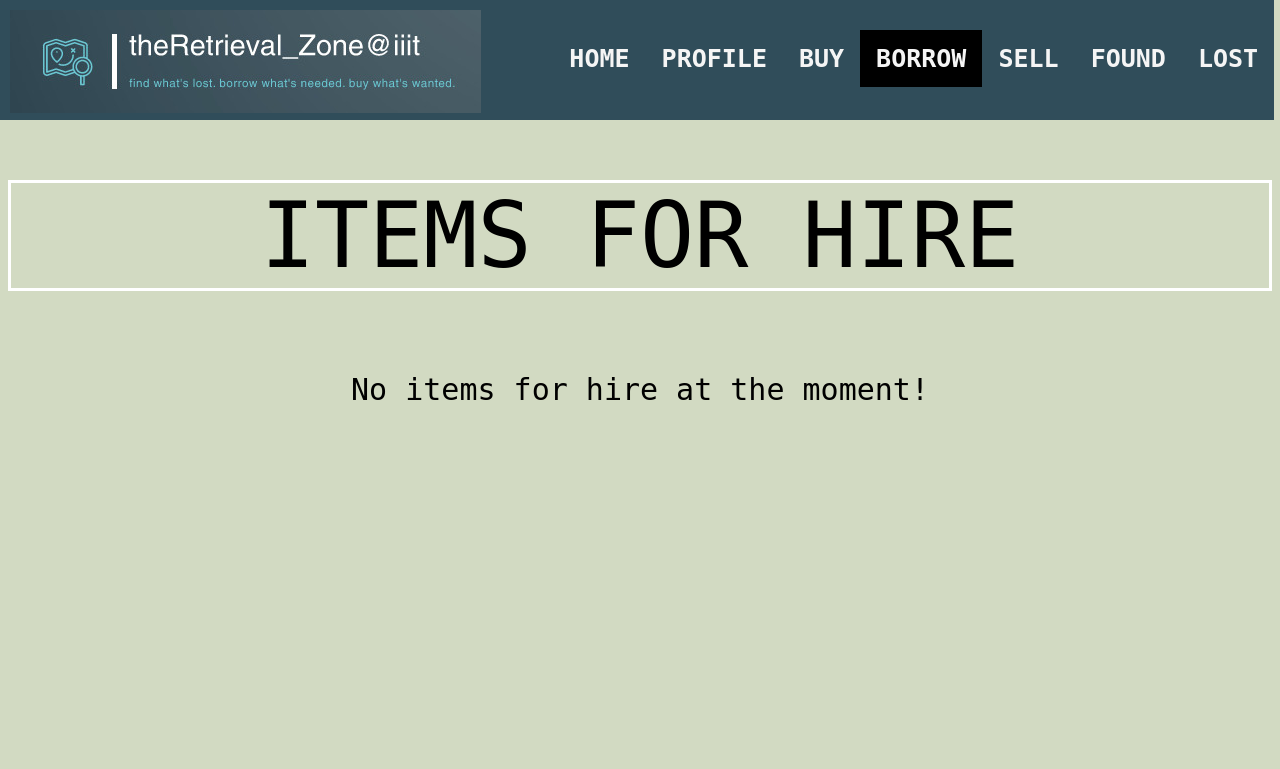
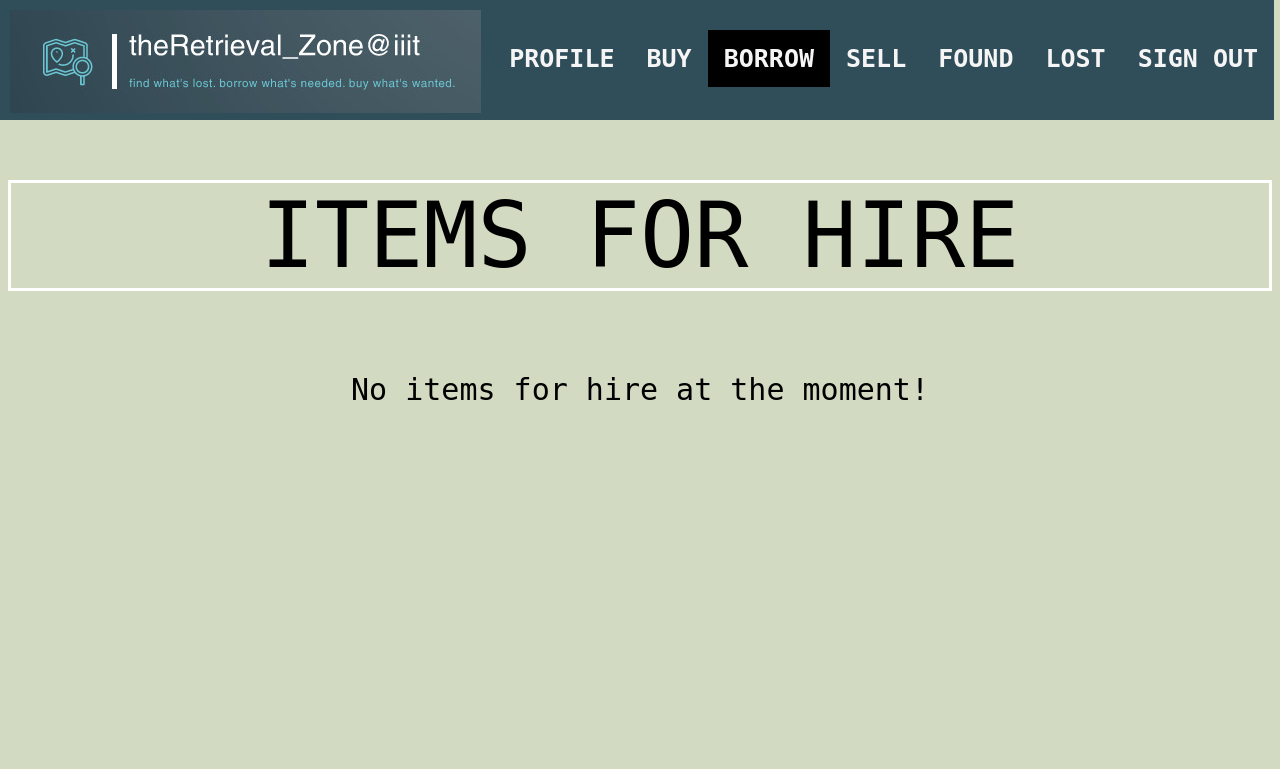
Before and after one commit to hemanth-sunkireddy/ISS_Hackhaton, a Flask app: page /borrow.html in a window 1280 px wide. Shown: the top 769 px of the page. Run offline with Flask 3, Linux system fonts and the light colour scheme; data that the repository does not hold is empty.

Commit message:
Update borrow.html

```diff
--- a/templates/borrow.html
+++ b/templates/borrow.html
@@ -49,6 +49,7 @@
 
 	body{
 	background-color:#D2DAC2;
+	overflow-x: hidden;
 }
 
 
@@ -63,6 +64,7 @@
 		</style>
 		  <ul>
 			<img src="../static/logo.jpeg" style="margin-top:10px;margin-left:10px;">
+			<li><a href="/index.html">SIGN OUT</a></li>
 			<li><a href="/lostView.html">LOST</a></li>
 			<li><a href="/foundView.html">FOUND</a></li>
 			<li><a href="/sell.html">SELL</a></li>
@@ -102,3 +104,5 @@
 	<br>
 		<p style="font-family:monospace;font-size:30px;text-align:center;">No items for hire at the moment!</p>
 	{% endif %}
+    </body>
+</html>
```
